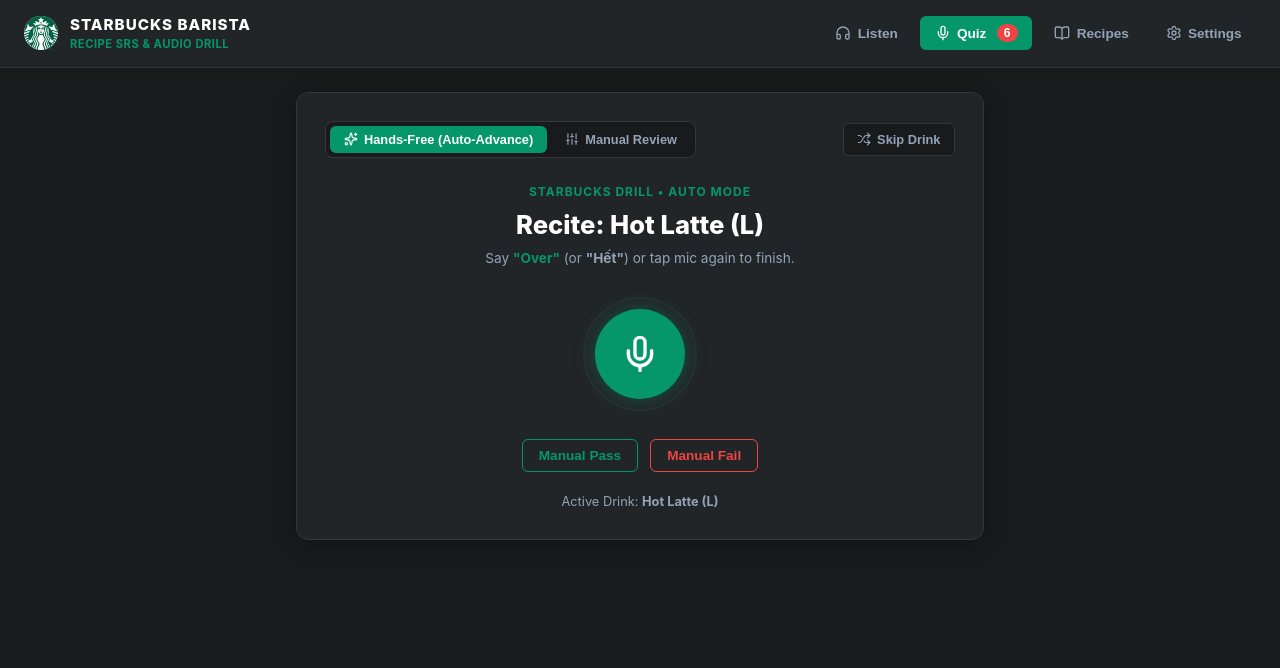
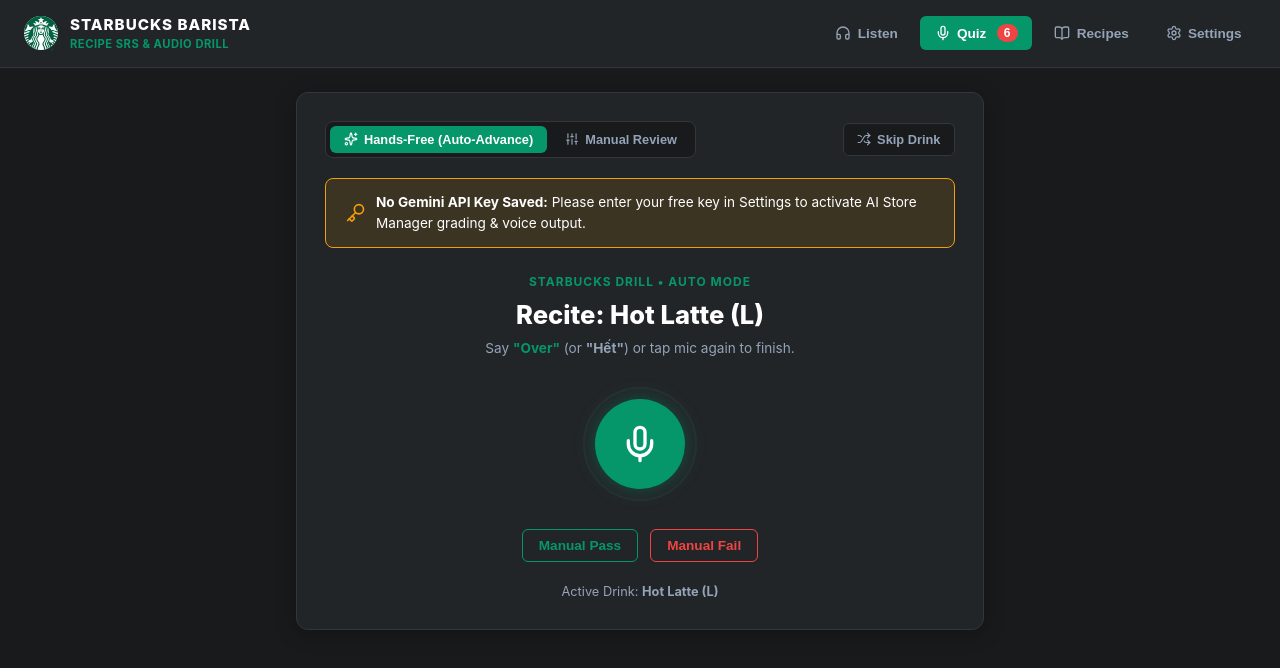
Before and after one commit to miles2542/starbucks-barista-audio-drill, a React (Vite) app: page / in a window 1280 px wide. Shown: the top 668 px of the page. Built offline with nearby package versions, Linux system fonts and the light colour scheme.

Commit message:
fix(ui): fix latex rendering bug to unicode symbol and clean key prefill wording for trainee sharing

```diff
--- a/src/components/QuizMode.tsx
+++ b/src/components/QuizMode.tsx
@@ -3,7 +3,7 @@
 import { audioListener, speakTextGemini, speakTextWeb } from '../services/audioEngine';
 import { SRSEngine } from '../services/srsEngine';
 import { evaluateWithGemini, lastEvaluationDebugLog, type EvaluationDebugLog, type EvaluationResult } from '../services/geminiGrader';
-import { Mic, Check, X, Loader, Award, RefreshCw, Square, FileText, Terminal, XCircle, Volume2, MessageSquare, Sparkles, Sliders, RotateCcw, Ban, Shuffle, AlertTriangle } from 'lucide-react';
+import { Mic, Check, X, Loader, Award, RefreshCw, Square, FileText, Terminal, XCircle, Volume2, MessageSquare, Sparkles, Sliders, RotateCcw, Ban, Shuffle, AlertTriangle, Key } from 'lucide-react';
 
 interface QuizModeProps {
   recipes: Recipe[];
@@ -292,6 +292,25 @@
           <Shuffle size={14} /> Skip Drink
         </button>
       </div>
+
+      {/* Missing API Key Alert Banner for New Trainees */}
+      {!apiKey && (
+        <div style={{
+          background: 'rgba(245, 158, 11, 0.12)',
+          border: '1px solid #F59E0B',
+          padding: '0.85rem 1.25rem',
+          borderRadius: '8px',
+          fontSize: '0.85rem',
+          color: '#FFF',
+          display: 'flex',
+          alignItems: 'center',
+          gap: '10px',
+          textAlign: 'left'
+        }}>
+          <Key size={20} style={{ color: '#F59E0B', flexShrink: 0 }} />
+          <span><strong>No Gemini API Key Saved:</strong> Please enter your free key in Settings to activate AI Store Manager grading & voice output.</span>
+        </div>
+      )}
 
       <div>
         <span style={{ fontSize: '0.75rem', fontWeight: 700, color: 'var(--accent-mint)', letterSpacing: '1px', textTransform: 'uppercase' }}>
--- a/src/components/SettingsModal.tsx
+++ b/src/components/SettingsModal.tsx
@@ -1,7 +1,7 @@
 import { useState } from 'react';
 import { QRCodeSVG } from 'qrcode.react';
 import { SRSEngine } from '../services/srsEngine';
-import { Key, QrCode, Download, Upload, RotateCcw } from 'lucide-react';
+import { Key, QrCode, Download, Upload, RotateCcw, ExternalLink } from 'lucide-react';
 
 interface SettingsModalProps {
   onResetRecipes?: () => void;
@@ -12,8 +12,8 @@
   const [syncString, setSyncString] = useState('');
 
   const handleSaveKey = () => {
-    localStorage.setItem('gemini_api_key', apiKey);
-    alert('Gemini API key saved successfully!');
+    localStorage.setItem('gemini_api_key', apiKey.trim());
+    alert(apiKey.trim() ? 'Gemini API key saved successfully!' : 'API key cleared.');
   };
 
   const handleExport = () => {
@@ -46,17 +46,26 @@
       {/* API Key Configuration */}
       <div style={{ display: 'flex', flexDirection: 'column', gap: '0.75rem' }}>
         <label style={{ fontWeight: 700, fontSize: '0.95rem', color: 'var(--accent-mint)', display: 'flex', alignItems: 'center', gap: '6px' }}>
-          <Key size={16} /> Gemini API Key (Sub-second AI Grader & TTS)
+          <Key size={16} /> Gemini API Key (AI Store Manager & TTS)
         </label>
-        <p style={{ fontSize: '0.85rem', color: 'var(--text-muted)', margin: 0 }}>
-          Free tier key from Google AI Studio. Pre-filled with your key.
+        <p style={{ fontSize: '0.85rem', color: 'var(--text-muted)', margin: 0, lineHeight: '1.4' }}>
+          Get a free API key from{' '}
+          <a
+            href="https://aistudio.google.com/app/apikey"
+            target="_blank"
+            rel="noopener noreferrer"
+            style={{ color: 'var(--accent-mint)', fontWeight: 700, textDecoration: 'underline', display: 'inline-flex', alignItems: 'center', gap: '3px' }}
+          >
+            Google AI Studio <ExternalLink size={12} />
+          </a>{' '}
+          and paste it below. Each trainee uses their own key.
         </p>
         <div style={{ display: 'flex', gap: '0.5rem' }}>
           <input
             type="password"
             value={apiKey}
             onChange={e => setApiKey(e.target.value)}
-            placeholder="AIzaSy..."
+            placeholder="Paste your Gemini API key (AIzaSy...)"
             style={{
               flex: 1,
               padding: '0.75rem 1rem',
@@ -116,7 +125,7 @@
       {/* Cross Device Sync */}
       <div style={{ borderTop: '1px solid var(--border-subtle)', paddingTop: '1.5rem', display: 'flex', flexDirection: 'column', gap: '1rem' }}>
         <h3 style={{ fontSize: '1.05rem', fontWeight: 700, margin: 0, color: 'var(--accent-mint)', display: 'flex', alignItems: 'center', gap: '6px' }}>
-          <QrCode size={18} /> Cross-Device Sync (PC $\leftrightarrow$ Mobile)
+          <QrCode size={18} /> Cross-Device Sync (PC ↔ Mobile)
         </h3>
         <p style={{ fontSize: '0.85rem', color: 'var(--text-muted)', margin: 0 }}>
           Export your SRS progress to another device via QR code or text string.
```
Also changed, not shown: 1 other file (tests, documents, lock files or other folders).
